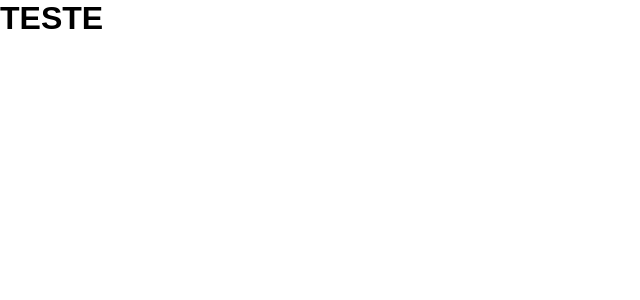
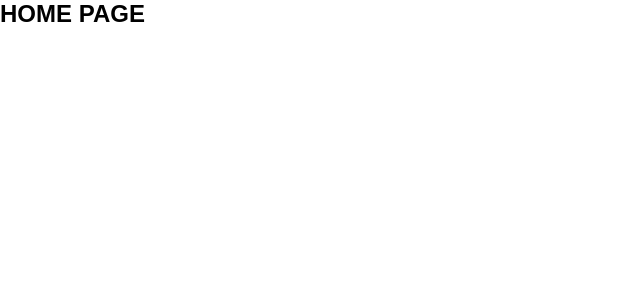
Before and after one commit to matheusnff85/ultracar-seletiva-front-end, a React (Create React App) app in the folder app/frontend/: page / in a window 1280 px wide. Shown: the top 300 px of the page, without its empty margins (0-640 px from the left). Built offline with nearby package versions, Linux system fonts and the light colour scheme.

Commit message:
lint: instalação do lint

```diff
--- a/app/frontend/package.json
+++ b/app/frontend/package.json
@@ -35,5 +35,9 @@
       "last 1 firefox version",
       "last 1 safari version"
     ]
+  },
+  "devDependencies": {
+    "eslint": "^8.38.0",
+    "eslint-config-trybe-fundamentals": "^1.1.1"
   }
 }
--- a/app/frontend/src/App.js
+++ b/app/frontend/src/App.js
@@ -1,7 +1,15 @@
-function App() {
-  return (
-    <h1>TESTE</h1>
-  );
+import React from 'react';
+import { Routes, Route } from 'react-router-dom';
+import Home from './Pages/Home';
+
+class App extends React.Component {
+  render() {
+    return (
+      <Routes>
+        <Route path="/" element={ <Home /> } />
+      </Routes>
+    );
+  }
 }
 
 export default App;
--- /dev/null
+++ b/app/frontend/src/Pages/Home.jsx
@@ -0,0 +1,11 @@
+import React from "react";
+
+class Home extends React.Component {
+  render() {
+    return (
+      <h2>HOME PAGE</h2>
+    )
+  }
+}
+
+export default Home;
```
Also changed, not shown: app/frontend/.eslintrc.json (added), 1 other file (tests, documents, lock files or other folders).
